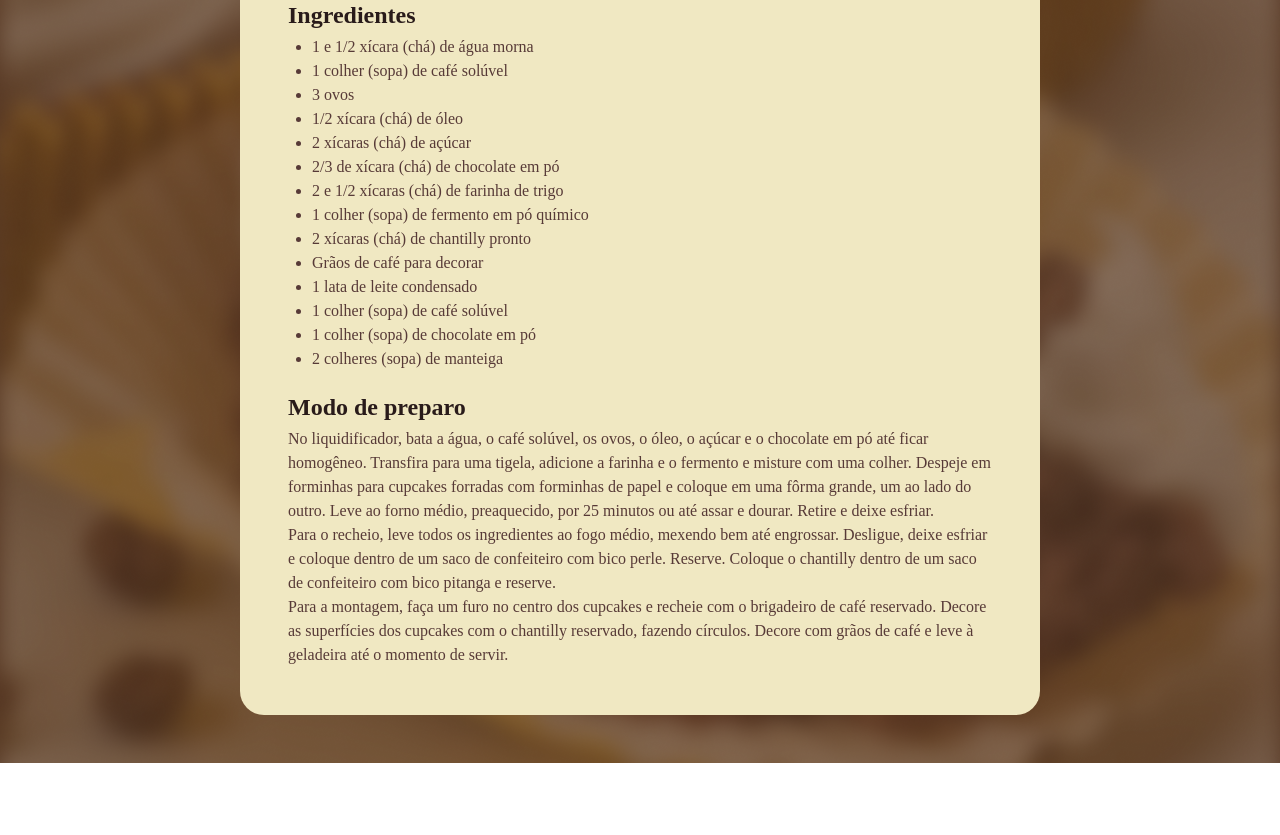
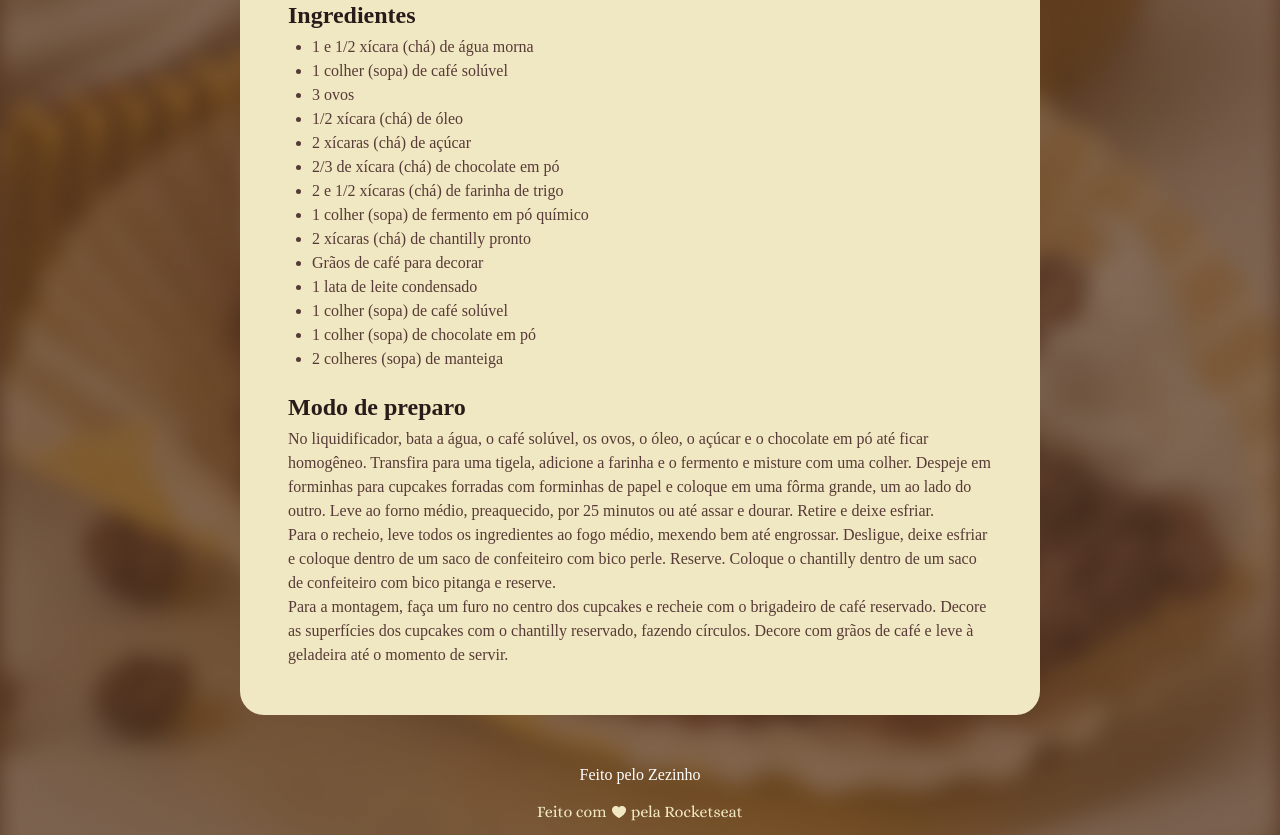
Before and after one commit to Jose6348/Projeto1_formacao_fullStack, a plain HTML site: page index.html in a window 1280 px wide. Shown: the part 716-1551 px from the top of the page. Before the commit the page ends 1479 px from the top, so only its background shows below. Drawn offline with Linux system fonts and the light colour scheme; a web font is replaced by a local one.

Commit message:
Finish commit

```diff
--- a/index.html
+++ b/index.html
@@ -68,7 +68,7 @@
             </section>
         </main>
     </div>
-
+    <footer>Feito pelo Zezinho</footer>
 </body>
 
 </html>
--- a/styles.css
+++ b/styles.css
@@ -46,3 +46,9 @@ h2{
 ul{
     padding-left: 24px;
 }
+
+footer{
+    color: white;
+    text-align: center;
+    padding-bottom: 48px;
+}
```
